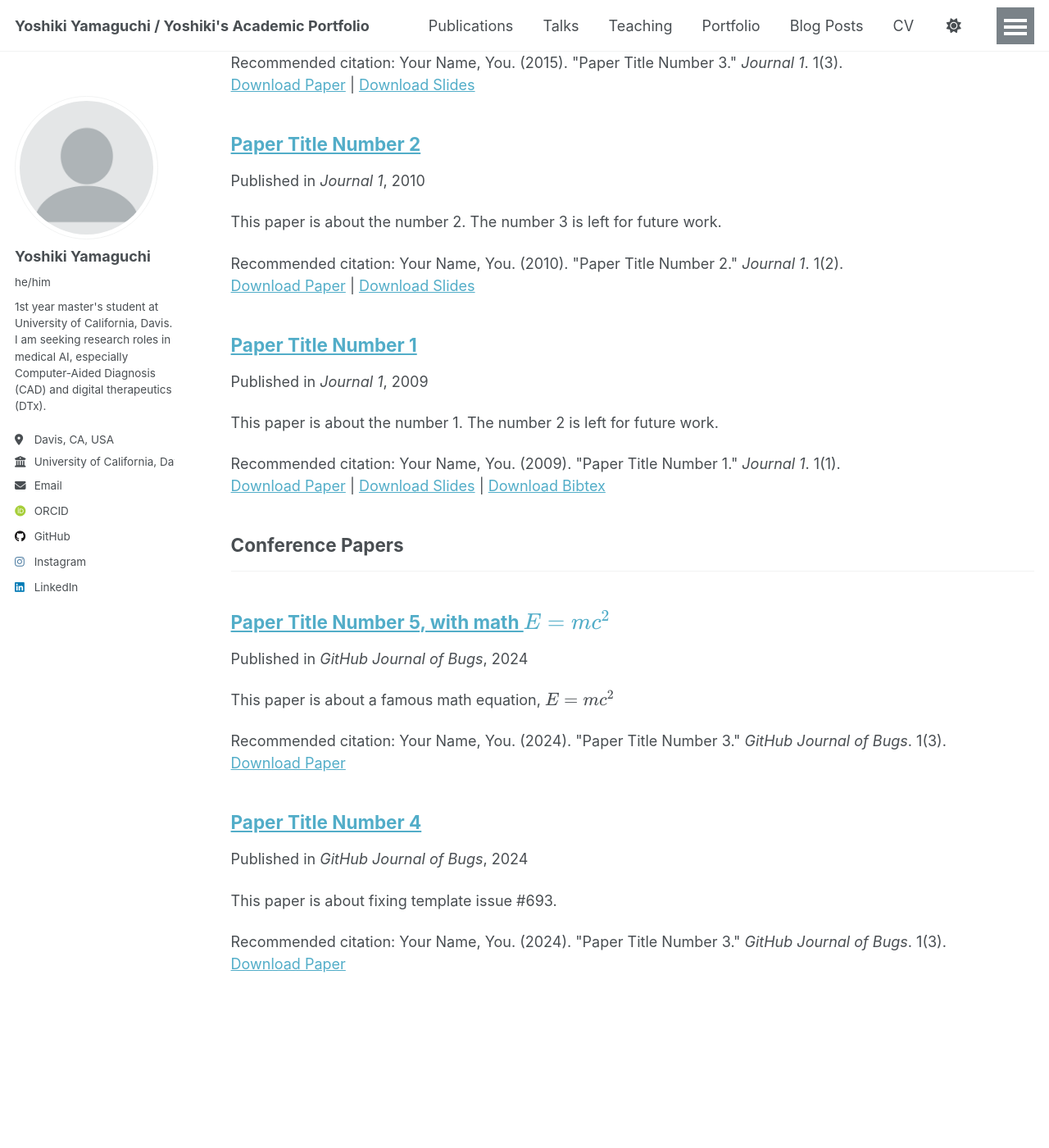
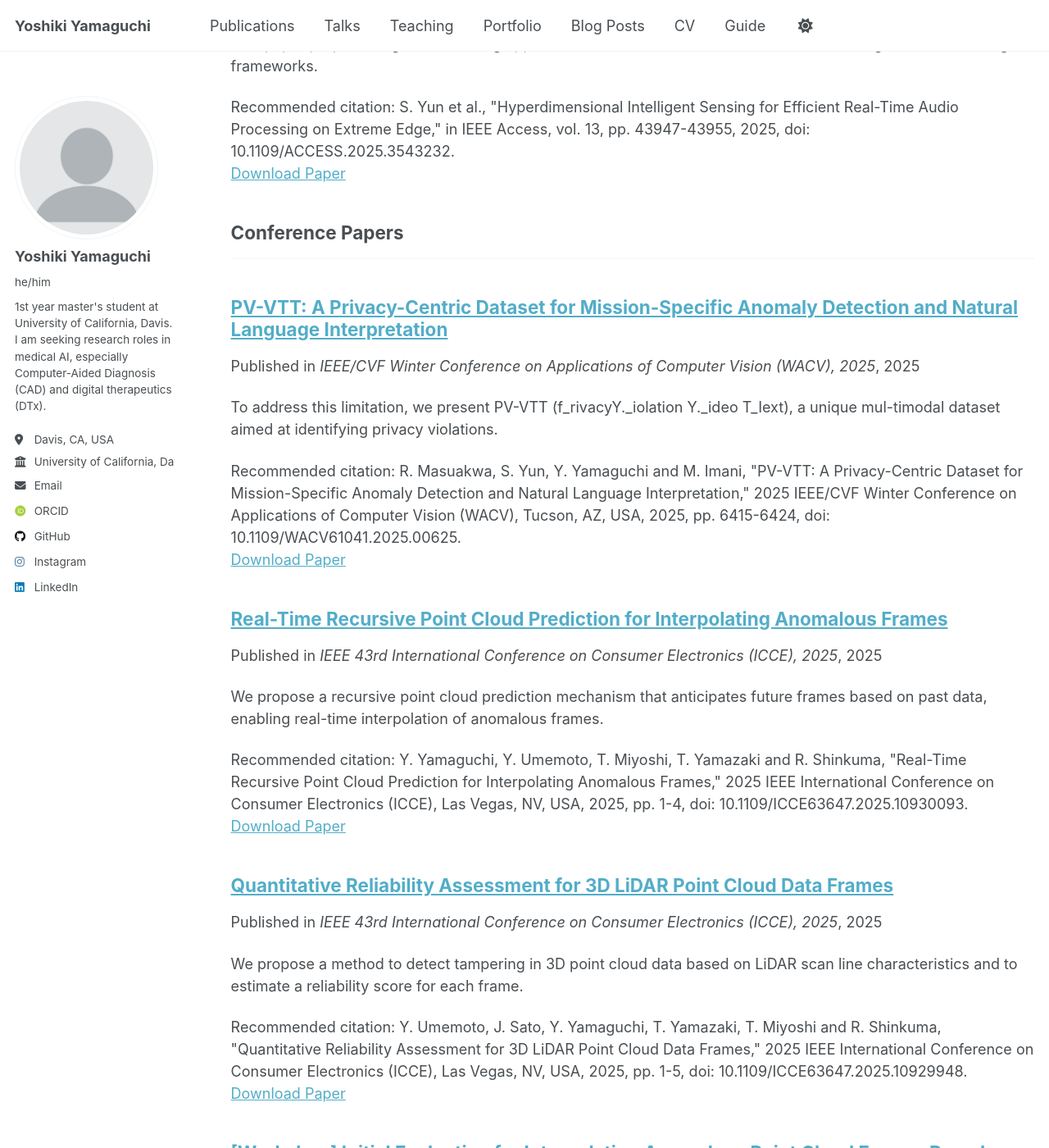
Before and after one commit to Yoshiki0319/Yoshiki0319.github.io, a Jekyll site: the page built from _pages/publications.html, in a window 1280 px wide and 1400 px high, scrolled down 346 px. Shown: the whole window at 82% size. Built offline with Jekyll 4.4.1, drawn with Linux system fonts in a browser that asks for light colours; some web fonts are replaced; a script that is not in the unit is left out; some of the changed text lies outside the part shown.

Commit message:
Update site title, remove outdated publications, and add new research papers

```diff
--- a/_config.yml
+++ b/_config.yml
@@ -9,7 +9,7 @@
 # Basic Site Settings
 locale                   : "en-US"
 site_theme               : "default" # Currently available options are "default", "air"
-title                    : "Yoshiki Yamaguchi / Yoshiki's Academic Portfolio"
+title                    : "Yoshiki Yamaguchi"
 title_separator          : "-"
 name                     : &name "Yoshiki Yamaguchi"
 description              : &description "Yoshiki Yamaguchi's academic portfolio"   # Update this with a general description of your site, this is the default if not overridden by a page
--- a/_publications/2009-10-01-paper-title-number-1.md
+++ /dev/null
@@ -1,14 +0,0 @@
----
-title: "Paper Title Number 1"
-collection: publications
-category: manuscripts
-permalink: /publication/2009-10-01-paper-title-number-1
-excerpt: 'This paper is about the number 1. The number 2 is left for future work.'
-date: 2009-10-01
-venue: 'Journal 1'
-slidesurl: 'https://academicpages.github.io/files/slides1.pdf'
-paperurl: 'https://academicpages.github.io/files/paper1.pdf'
-bibtexurl: 'https://academicpages.github.io/files/bibtex1.bib'
-citation: 'Your Name, You. (2009). &quot;Paper Title Number 1.&quot; <i>Journal 1</i>. 1(1).'
----
-The contents above will be part of a list of publications, if the user clicks the link for the publication than the contents of section will be rendered as a full page, allowing you to provide more information about the paper for the reader. When publications are displayed as a single page, the contents of the above "citation" field will automatically be included below this section in a smaller font.
--- a/_publications/2010-10-01-paper-title-number-2.md
+++ /dev/null
@@ -1,14 +0,0 @@
----
-title: "Paper Title Number 2"
-collection: publications
-category: manuscripts
-permalink: /publication/2010-10-01-paper-title-number-2
-excerpt: 'This paper is about the number 2. The number 3 is left for future work.'
-date: 2010-10-01
-venue: 'Journal 1'
-slidesurl: 'https://academicpages.github.io/files/slides2.pdf'
-paperurl: 'https://academicpages.github.io/files/paper2.pdf'
-citation: 'Your Name, You. (2010). &quot;Paper Title Number 2.&quot; <i>Journal 1</i>. 1(2).'
----
-
-The contents above will be part of a list of publications, if the user clicks the link for the publication than the contents of section will be rendered as a full page, allowing you to provide more information about the paper for the reader. When publications are displayed as a single page, the contents of the above "citation" field will automatically be included below this section in a smaller font.
--- a/_publications/2015-10-01-paper-title-number-3.md
+++ /dev/null
@@ -1,14 +0,0 @@
----
-title: "Paper Title Number 3"
-collection: publications
-category: manuscripts
-permalink: /publication/2015-10-01-paper-title-number-3
-excerpt: 'This paper is about the number 3. The number 4 is left for future work.'
-date: 2015-10-01
-venue: 'Journal 1'
-slidesurl: 'https://academicpages.github.io/files/slides3.pdf'
-paperurl: 'https://academicpages.github.io/files/paper3.pdf'
-citation: 'Your Name, You. (2015). &quot;Paper Title Number 3.&quot; <i>Journal 1</i>. 1(3).'
----
-
-The contents above will be part of a list of publications, if the user clicks the link for the publication than the contents of section will be rendered as a full page, allowing you to provide more information about the paper for the reader. When publications are displayed as a single page, the contents of the above "citation" field will automatically be included below this section in a smaller font.
--- /dev/null
+++ b/_publications/2024-10-12-initial-eval-pointcloud.md
@@ -0,0 +1,13 @@
+---
+title: "[Workshop] Initial Evaluation for Interpolating Anomalous Point Cloud Frames Based on Point Cloud Prediction"
+collection: publications
+category: conferences
+permalink: /publication/initial-eval-pointcloud
+date: 2024-10-12
+venue: "IEICE RISING 2024"
+excerpt: "We explore an approach to interpolate anomalous frames in time-series point cloud data obtained from a LiDAR sensor, utilizing a point cloud prediction algorithm."
+paperurl: "https://ken.ieice.org/ken/paper/20241112icHb/eng/"
+citation: ""
+---
+
+Light detection and ranging (LiDAR) sensors, which can capture real-time 3D point cloud data as spatial information, play a crucial role in the autonomous control of vehicles and robots, as well as in the construction and maintenance of digital twins. However, attacks have been developed that exploit pulse waves to delete necessary points from or insert anomalous points into the point cloud data. These attacks can compromise the safety of autonomous systems and the reliability of digital twins by causing misinterpretations of spatial information and disrupting object recognition. In this presentation, we explore an approach to interpolate anomalous frames in time-series point cloud data obtained from a LiDAR sensor, utilizing a point cloud prediction algorithm. Additionally, we conduct an initial evaluation to assess the prediction accuracy of our approach in basic scenarios.
--- /dev/null
+++ b/_publications/2025-01-13-reliability-lidar.md
@@ -0,0 +1,13 @@
+---
+title: "Quantitative Reliability Assessment for 3D LiDAR Point Cloud Data Frames"
+collection: publications
+category: conferences
+permalink: /publication/reliability-lidar
+date: 2025-01-13
+venue: "IEEE 43rd International Conference on Consumer Electronics (ICCE), 2025"
+excerpt: "We propose a method to detect tampering in 3D point cloud data based on LiDAR scan line characteristics and to estimate a reliability score for each frame."
+paperurl: "https://ieeexplore.ieee.org/document/10929948"
+citation: "Y. Umemoto, J. Sato, Y. Yamaguchi, T. Yamazaki, T. Miyoshi and R. Shinkuma, \"Quantitative Reliability Assessment for 3D LiDAR Point Cloud Data Frames,\" 2025 IEEE International Conference on Consumer Electronics (ICCE), Las Vegas, NV, USA, 2025, pp. 1-5, doi: 10.1109/ICCE63647.2025.10929948."
+---
+
+Digital twin technology plays a crucial role in realizing advanced mobility services such as autonomous driving; however, it is at risk because of potential tampering with three-dimensional (3D) point cloud data collected by Light Detection And Ranging (LiDAR) systems. This paper proposes a method to detect tampering in 3D point cloud data based on LiDAR scan line characteristics and to estimate a reliability score for each frame. Specifically, our method detects lost regions by calculating the angular differences between adjacent collected points and then applies a sigmoid function to the number of detected missing points to assign a reliability score. In experiments using the proposed method, we evaluated the reliability of tampered data, including consecutive and random data losses, and confirmed that the consecutive data loss resulted in a lower reliability score. These results demonstrate the effectiveness of the proposed method in improving the data integrity for digital twins. The method holds promise for providing reliable 3D point cloud data in future implementations.
--- /dev/null
+++ b/_publications/2025-01-13-rt-recursive-pointcloud.md
@@ -0,0 +1,14 @@
+---
+title: "Real-Time Recursive Point Cloud Prediction for Interpolating Anomalous Frames"
+collection: publications
+category: conferences
+permalink: /publication/rt-recursive-pointcloud
+date: 2025-01-13
+venue: "IEEE 43rd International Conference on Consumer Electronics (ICCE), 2025"
+excerpt: "We propose a recursive point cloud prediction mechanism that anticipates future frames based on past data, enabling real-time interpolation of anomalous frames."
+paperurl: "https://ieeexplore.ieee.org/document/10930093"
+citation: "Y. Yamaguchi, Y. Umemoto, T. Miyoshi, T. Yamazaki and R. Shinkuma, \"Real-Time Recursive Point Cloud Prediction for Interpolating Anomalous Frames,\" 2025 IEEE International Conference on Consumer Electronics (ICCE), Las Vegas, NV, USA, 2025, pp. 1-4, doi: 10.1109/ICCE63647.2025.10930093."
+selected: true
+---
+
+Physical attacks that target light detection and ranging (LiDAR) sensors have become a significant threat to the security and reliability of LiDAR-based systems, particularly in autonomous driving and digital twin applications. These attacks selectively manipulate or remove point cloud data, thereby undermining the functionality of safety-critical systems. In this study, we propose a recursive point cloud prediction mechanism that anticipates future frames based on past data, enabling real-time interpolation of anomalous frames. The proposed mechanism predicts five future frames based on the preceding five frames and replaces compromised frames with interpolated predictions, thereby ensuring data continuity. Furthermore, we demonstrate the effectiveness of the proposed approach using a major dataset, showing that it can maintain data integrity even during physical attacks.
--- /dev/null
+++ b/_publications/2025-02-20-hd-audio-edge.md
@@ -0,0 +1,13 @@
+---
+title: "Hyperdimensional Intelligent Sensing for Efficient Real-Time Audio Processing on Extreme Edge"
+collection: publications
+category: manuscripts
+permalink: /publication/hd-audio-edge
+date: 2024-02-20
+venue: "IEEE Access ( Volume: 13)"
+excerpt: "This paper proposes a groundbreaking approach with a near-sensor model tailored for intelligent audio-sensing frameworks."
+paperurl: "https://ieeexplore.ieee.org/document/10896650"
+citation: "S. Yun et al., \"Hyperdimensional Intelligent Sensing for Efficient Real-Time Audio Processing on Extreme Edge,\" in IEEE Access, vol. 13, pp. 43947-43955, 2025, doi: 10.1109/ACCESS.2025.3543232."
+---
+
+The escalating challenges of managing vast sensor-generated data, particularly in audio applications, necessitate innovative solutions. Current systems face significant computational and storage demands, especially in real-time applications like gunshot detection systems (GSDS), and the proliferation of edge sensors exacerbates these issues. This paper proposes a groundbreaking approach with a near-sensor model tailored for intelligent audio-sensing frameworks. Utilizing a Fast Fourier Transform (FFT) module, convolutional neural network (CNN) layers, and HyperDimensional Computing (HDC), our model excels in low-energy, rapid inference, and online learning. It is highly adaptable for efficient ASIC design implementation, offering superior energy efficiency compared to conventional embedded CPUs or GPUs, and is compatible with the trend of shrinking microphone sensor sizes. Comprehensive evaluations at both software and hardware levels underscore the model’s efficacy. Software assessments through detailed ROC curve analysis revealed a delicate balance between energy conservation and quality loss, achieving up to 82.1% energy savings with only 1.39% quality loss. Hardware evaluations highlight the model’s commendable energy efficiency when implemented via ASIC design, especially with the Google Edge TPU, showcasing its superiority over prevalent embedded CPUs and GPUs.
--- /dev/null
+++ b/_publications/2025-04-08-pv-vtt.md
@@ -0,0 +1,13 @@
+---
+title: "PV-VTT: A Privacy-Centric Dataset for Mission-Specific Anomaly Detection and Natural Language Interpretation"
+collection: publications
+category: conferences
+permalink: /publication/pv-vtt
+date: 2025-04-08
+venue: "IEEE/CVF Winter Conference on Applications of Computer Vision (WACV), 2025"
+excerpt: "To address this limitation, we present PV-VTT (f_rivacyY._iolation Y._ideo T_Iext), a unique mul-timodal dataset aimed at identifying privacy violations."
+paperurl: "https://openaccess.thecvf.com/content/WACV2025/papers/Masukawa_PV-VTT_A_Privacy-Centric_Dataset_for_Mission-Specific_Anomaly_Detection_and_Natural_WACV_2025_paper.pdf"
+citation: "R. Masuakwa, S. Yun, Y. Yamaguchi and M. Imani, \"PV-VTT: A Privacy-Centric Dataset for Mission-Specific Anomaly Detection and Natural Language Interpretation,\" 2025 IEEE/CVF Winter Conference on Applications of Computer Vision (WACV), Tucson, AZ, USA, 2025, pp. 6415-6424, doi: 10.1109/WACV61041.2025.00625."
+---
+
+Video crime detection is a significant application of computer vision and artificial intelligence. However, existing datasets primarily focus on detecting severe crimes by analyzing entire video clips, often neglecting the precursor ac-tivities (i.e., privacy violations) that could potentially pre-vent these crimes. To address this limitation, we present PV-VTT (f_rivacyY._iolation Y._ideo T_Iext), a unique mul-timodal dataset aimed at identifying privacy violations. PV-VTT provides detailed annotations for both video and text in scenarios. To ensure the privacy of individuals in the videos, we only provide video feature vectors, avoiding the release of any raw video data. This privacy-focused approach allows researchers to use the dataset while protecting participant confidentiality. Recognizing that privacy violations are often ambiguous and context-dependent, we propose a Graph Neural Network (GNN)-based video de-scription model. Our model generates a GNN-based prompt with image for Large Language Model (LLM), which deliver cost-effective and high-quality video descriptions. By leveraging a single video frame along with relevant text, our method reduces the number of input tokens required, maintaining descriptive quality while optimizing LLM API-usage. Extensive experiments validate the effectiveness and interpretability of our approach in video description tasks and flexibility of our PV-VTT dataset. Dataset: https://ryozomasukawa.github.io/PV-VTT.github.io/
--- a/_publications/2025-06-08-paper-title-number-5.md
+++ /dev/null
@@ -1,13 +0,0 @@
----
-title: "Paper Title Number 5, with math $$E=mc^2$$"
-collection: publications
-category: conferences
-permalink: /publication/2024-02-17-paper-title-number-4
-excerpt: 'This paper is about a famous math equation, $$E=mc^2$$'
-date: 2024-02-17
-venue: 'GitHub Journal of Bugs'
-paperurl: 'https://academicpages.github.io/files/paper3.pdf'
-citation: 'Your Name, You. (2024). &quot;Paper Title Number 3.&quot; <i>GitHub Journal of Bugs</i>. 1(3).'
----
-
-Using [MathJax](https://www.mathjax.org/) in the description is supported - $$E=mc^2$$ - however, the use must be mindful that the default delimiters are `$$...$$` and `\\[...\\]` which differs from the `$...$` that is typically expected.
```
Also changed, not shown: _publications/2023-03-07-building-usage.md (added, +12 -0 lines), _publications/2024-02-17-paper-title-number-4.md (deleted, +0 -13 lines).
